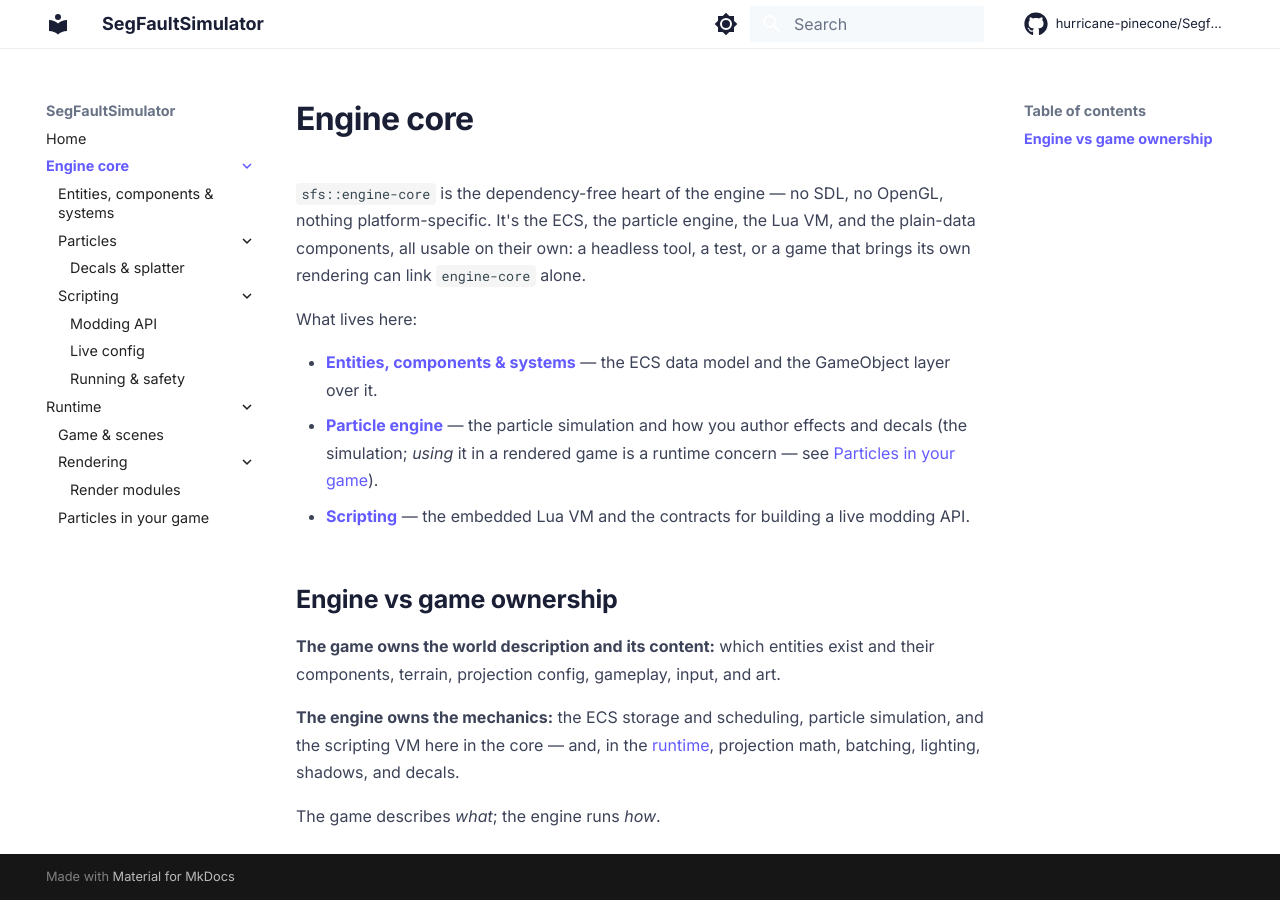
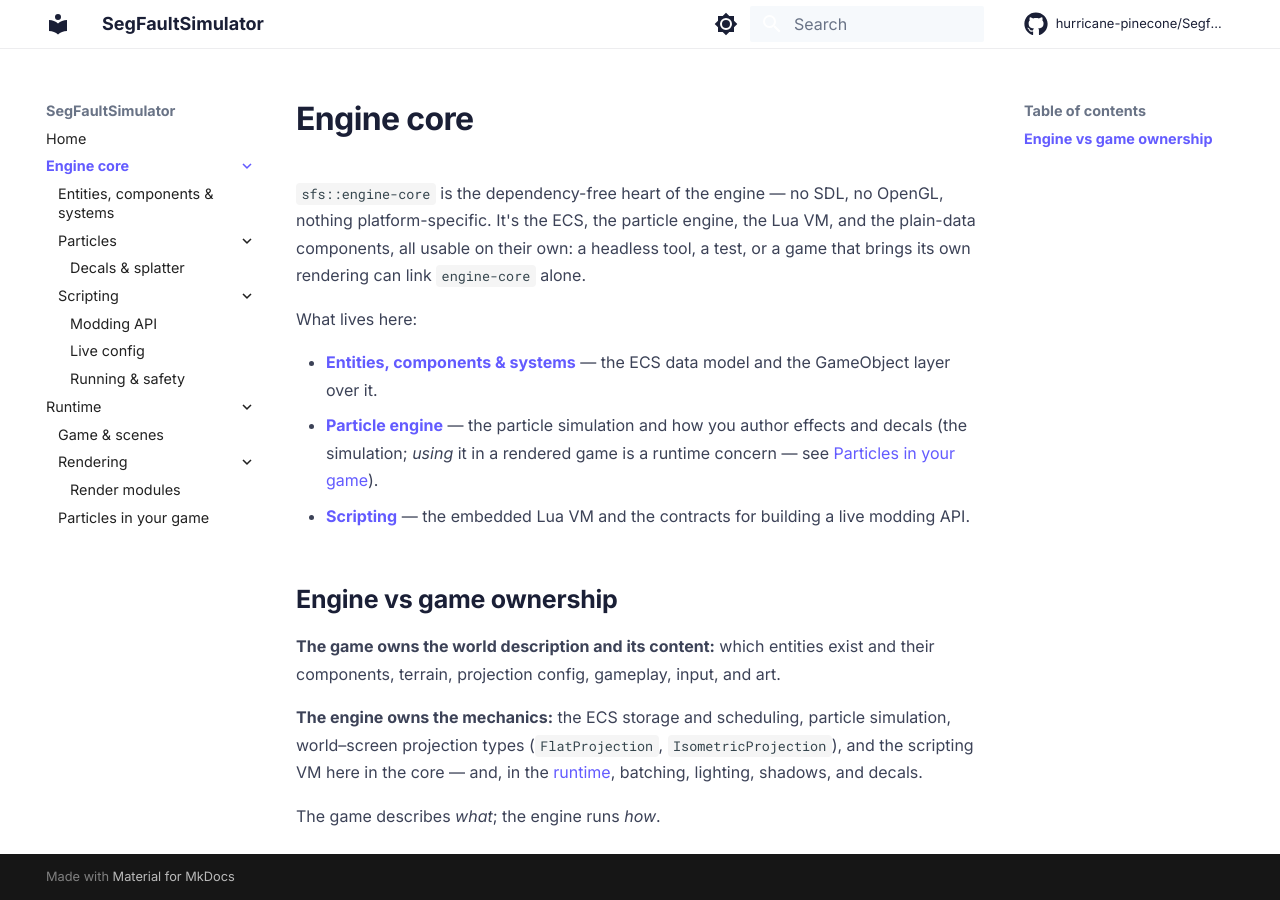
Before and after one commit to hurricane-pinecone/Segfault-Simulator, an MkDocs documentation site: the page built from docs/core/index.md, in a window 1280 px wide. Built offline with MkDocs 1.6.1 and Material for MkDocs 9.7.7, drawn with Linux system fonts in a browser that asks for light colours; comment, search, counter and statistics services are not loaded.

Commit message:
docs: auto-sync with recent source changes

```diff
--- a/docs/core/index.md
+++ b/docs/core/index.md
@@ -21,8 +21,8 @@ What lives here:
 their components, terrain, projection config, gameplay, input, and art.
 
 **The engine owns the mechanics:** the ECS storage and scheduling, particle
-simulation, and the scripting VM here in the core — and, in the
-[runtime](../runtime/index.md), projection math, batching, lighting, shadows, and
-decals.
+simulation, world–screen projection types (`FlatProjection`,
+`IsometricProjection`), and the scripting VM here in the core — and, in the
+[runtime](../runtime/index.md), batching, lighting, shadows, and decals.
 
 The game describes *what*; the engine runs *how*.
```
